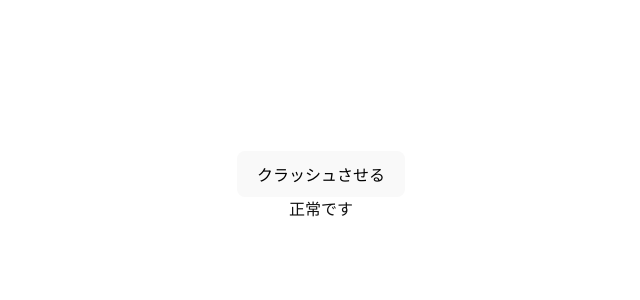
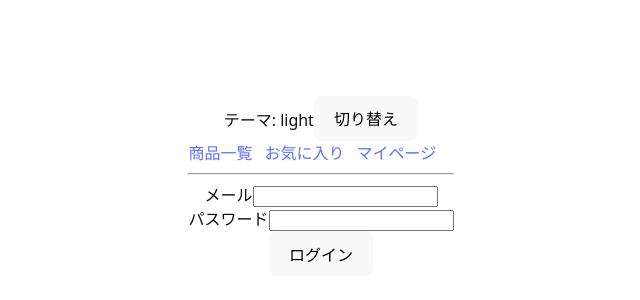
Before and after one commit to seyou-U/React_Practice, a React (Vite) app: page /login in a window 1280 px wide. Shown: the part 214-514 px from the top of the page, without its empty margins (319-959 px from the left). Built offline with nearby package versions, Linux system fonts and the light colour scheme; no server answers.

Commit message:
[add] ライブラリを用いたErrorBoundaryの実装

```diff
--- a/src/App.jsx
+++ b/src/App.jsx
@@ -1,8 +1,17 @@
 import './App.css';
-import { CrashDemoContainer } from './components/Crash/CrashDemoContainer';
+import { ErrorBoundary } from 'react-error-boundary';
+import RootLayout from './routes/RootLayout';
+import { AppFallback } from './components/Fallback/AppFallback';
 
 function App() {
-  return <CrashDemoContainer />;
+  return (
+    <ErrorBoundary
+      FallbackComponent={AppFallback}
+      onError={(error, info) => console.error(error, info)}
+    >
+      <RootLayout />
+    </ErrorBoundary>
+  );
 }
 
 export default App;
--- /dev/null
+++ b/src/components/Fallback/AppFallback.jsx
@@ -0,0 +1,17 @@
+export function AppFallback({ error, resetErrorBoundary }) {
+  return (
+    <div role="alert" style={{ padding: 16 }}>
+      <h1>エラーが発生しました</h1>
+      <p>申し訳ございません。画面の表示に失敗しました。</p>
+
+      <details style={{ marginTop: 12 }}>
+        <summary>詳細</summary>
+        <pre style={{ whiteSpace: 'pre-wrap' }}>{error.message}</pre>
+      </details>
+
+      <button style={{ marginTop: 12 }} onClick={resetErrorBoundary}>
+        もう一度試す
+      </button>
+    </div>
+  );
+}
```
Also changed, not shown: src/components/Fallback/Fallback.jsx (added, +9 -0 lines).
